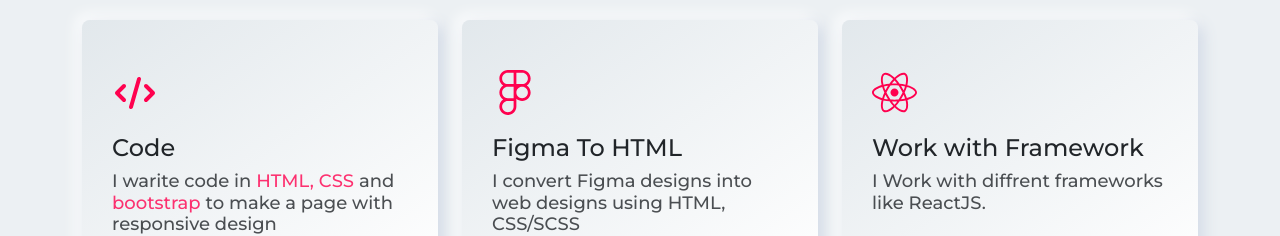
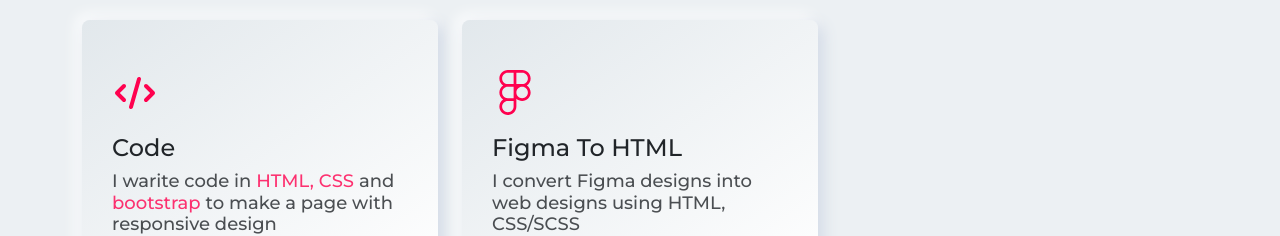
Before and after one commit to Arsh-Vasani/My-Portfolio, a plain HTML site: page index.html in a window 1280 px wide. Shown: the part 578-814 px from the top of the page. Drawn offline with nearby package versions, Linux system fonts and the light colour scheme.

Commit message:
Update index.html

```diff
--- a/index.html
+++ b/index.html
@@ -107,19 +107,6 @@
                                     </h2>
                                     <h3 class="description">
                                         I convert Figma designs into web designs using HTML, CSS/SCSS
-                                    </h3>
-                                </div>
-                            </div>
-                        </div>
-                        <div class="col-lg-4 col-md-6 col-sm-12 d-flex">
-                            <div class="box">
-                                <div class="react"></div>
-                                <div class="text">
-                                    <h2 class="boxHead">
-                                        Work with Framework
-                                    </h2>
-                                    <h3 class="description">
-                                        I Work with diffrent frameworks like ReactJS.
                                     </h3>
                                 </div>
                             </div>
```
